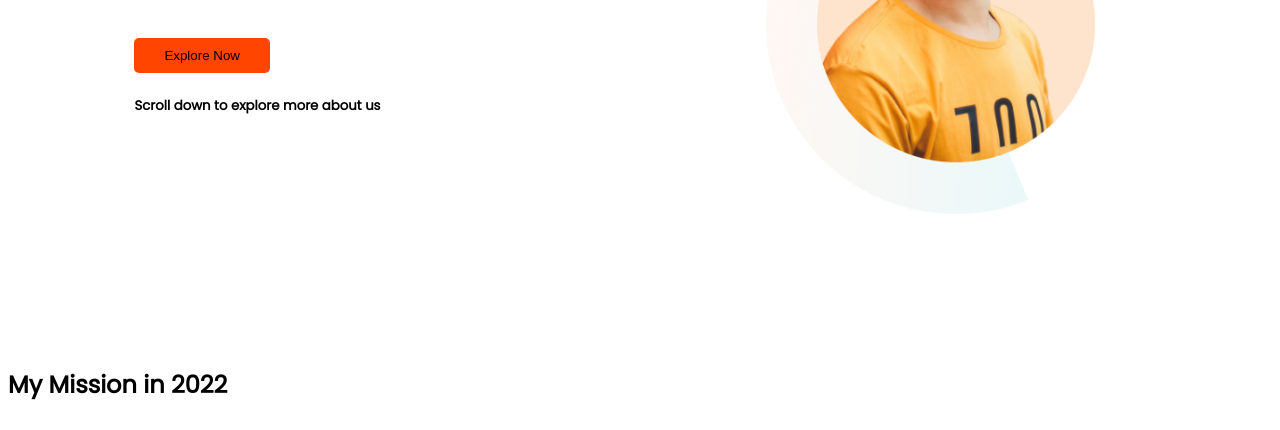
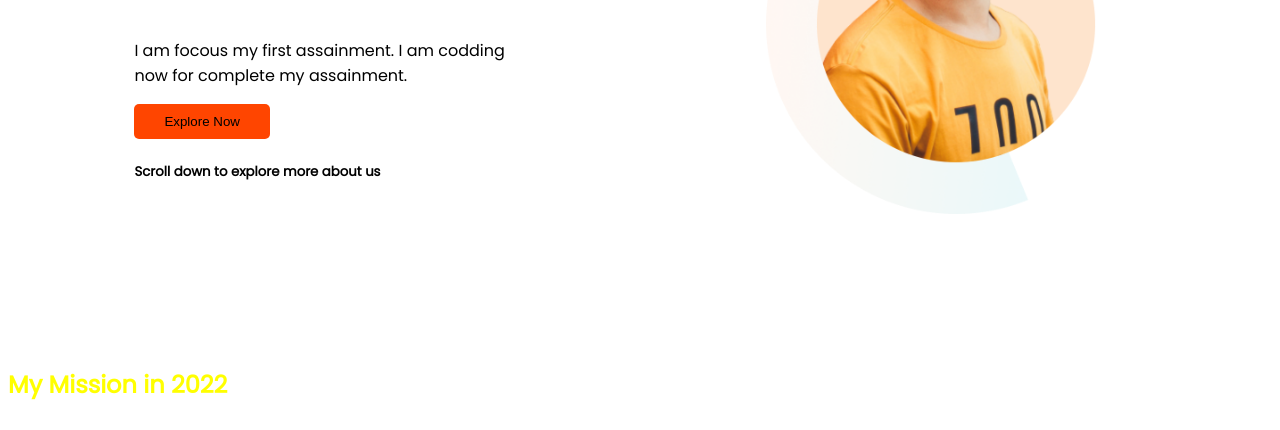
Before and after one commit to kamrulalamtuhin/my-first-assainment, a plain HTML site: page index.html in a window 1280 px wide. Shown: the part 404-834 px from the top of the page. Drawn offline with Linux system fonts and the light colour scheme.

Commit message:
first commit

```diff
--- a/index.html
+++ b/index.html
@@ -18,7 +18,7 @@
         <div class="half-width">
 
             <h1>Stay Focoused on<span class="orange-color"> Mission 2022</span></h1>
-            <p>
+            <p>I am focous my first assainment. I am codding now for complete my assainment.
 
             </p>
             <button class="explore-btn">Explore Now</button>
@@ -30,7 +30,7 @@
     </section>
 
     <section>
-        <h2>
+        <h2 class="tittle">
             My Mission in 2022
         </h2>
     </section>
--- a/style.css
+++ b/style.css
@@ -30,3 +30,7 @@ section{
     color: white;
     cursor: pointer;
 }
+.tittle{
+    color: yellow;
+    text-align: end;
+}
```
